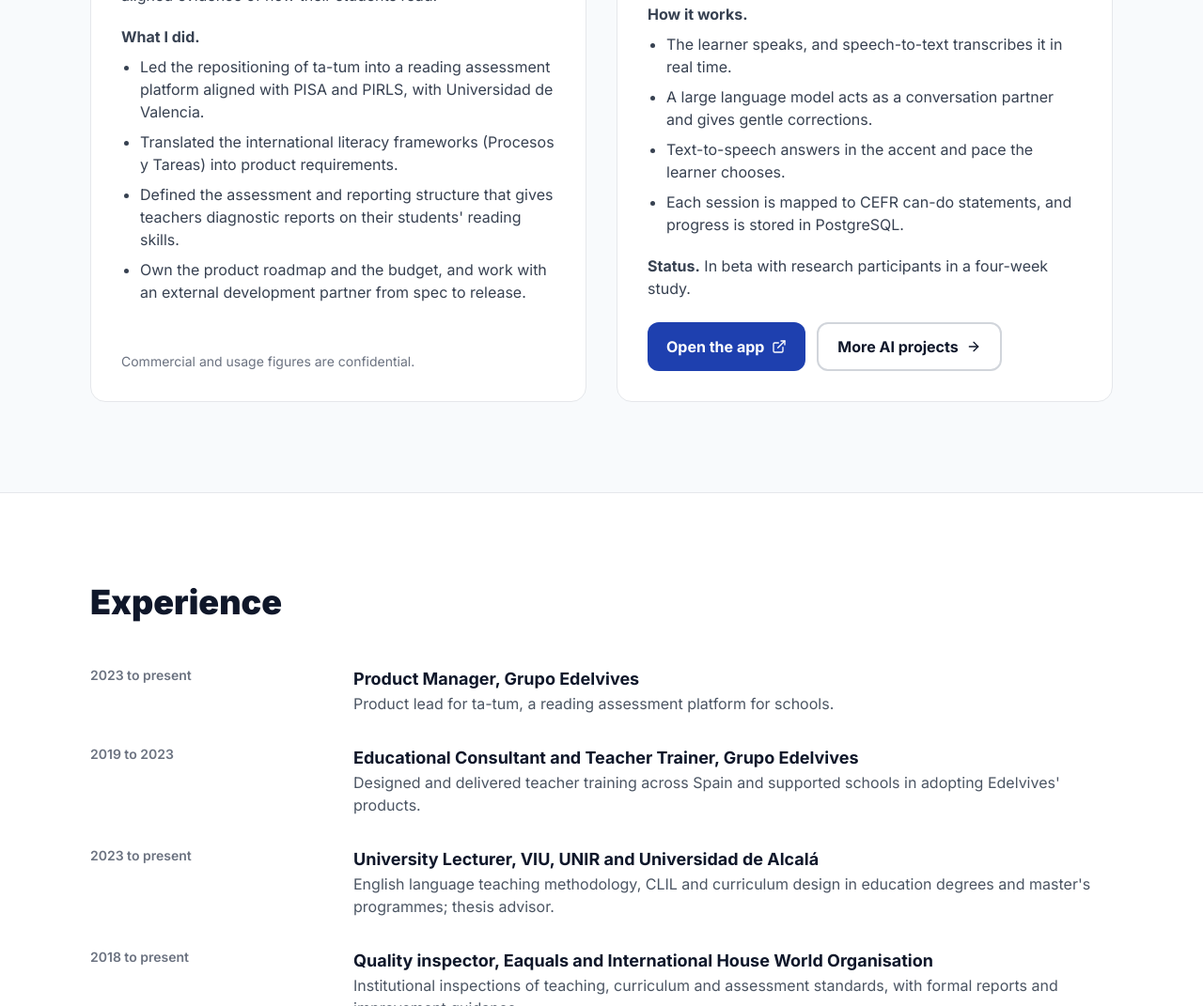
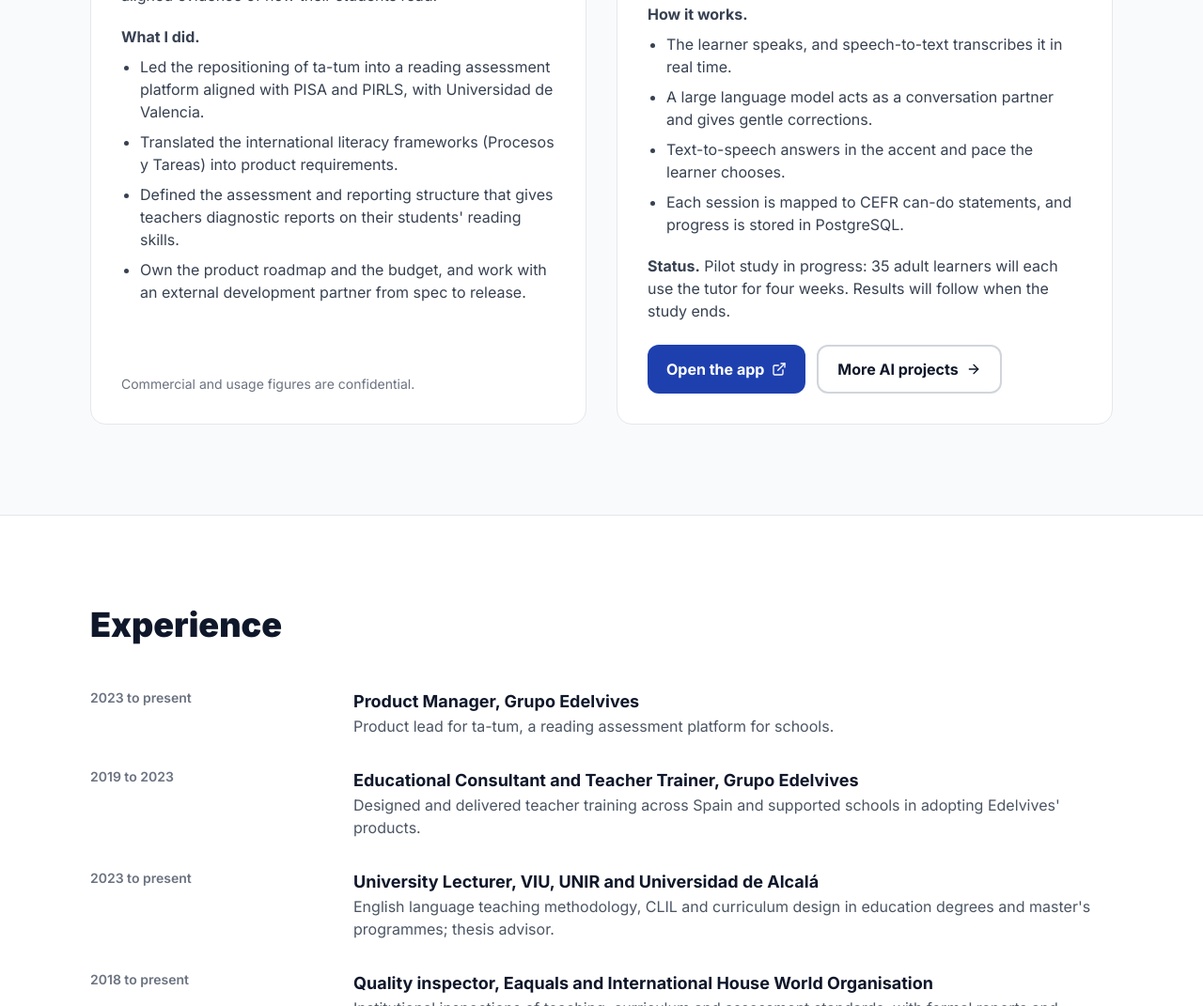
Before and after one commit to beralc/bernardomorales-website, a plain HTML site: page index.html in a window 1280 px wide. Shown: the part 1448-2519 px from the top of the page at 94% size. Drawn offline with nearby package versions, Linux system fonts and the light colour scheme.

Commit message:
English Helper: describe the 35-participant pilot study
Co-Authored-By: Claude Opus 5.5 <noreply@anthropic.com>
Claude-Session: https://claude.ai/code/session_01Y1pX8tzXAGomU1KsYbVyMp

```diff
--- a/index.html
+++ b/index.html
@@ -226,8 +226,8 @@
                         <li>Text-to-speech answers in the accent and pace the learner chooses.</li>
                         <li>Each session is mapped to CEFR can-do statements, and progress is stored in PostgreSQL.</li>
                     </ul>
-                    <!-- TODO(Bernardo): add his role (designed and built it himself?), start date, number of participants and sessions, and the named STT / LLM / TTS services before merging. -->
-                    <p class="text-gray-700 mb-6"><strong>Status.</strong> In beta with research participants in a four-week study.</p>
+                    <!-- TODO(Bernardo): add his role (designed and built it himself?), launch date and the named STT / LLM / TTS services. -->
+                    <p class="text-gray-700 mb-6"><strong>Status.</strong> Pilot study in progress: 35 adult learners will each use the tutor for four weeks. Results will follow when the study ends.</p>
                     <div class="flex flex-wrap gap-3 mt-auto">
                         <a href="https://englishhelper.bernardomorales.com/" target="_blank" rel="noopener noreferrer" class="inline-flex items-center gap-2 px-5 py-3 bg-primary text-white rounded-xl font-bold hover:bg-blue-900 transition-colors">
                             Open the app <i data-lucide="external-link" class="w-4 h-4"></i>
```
